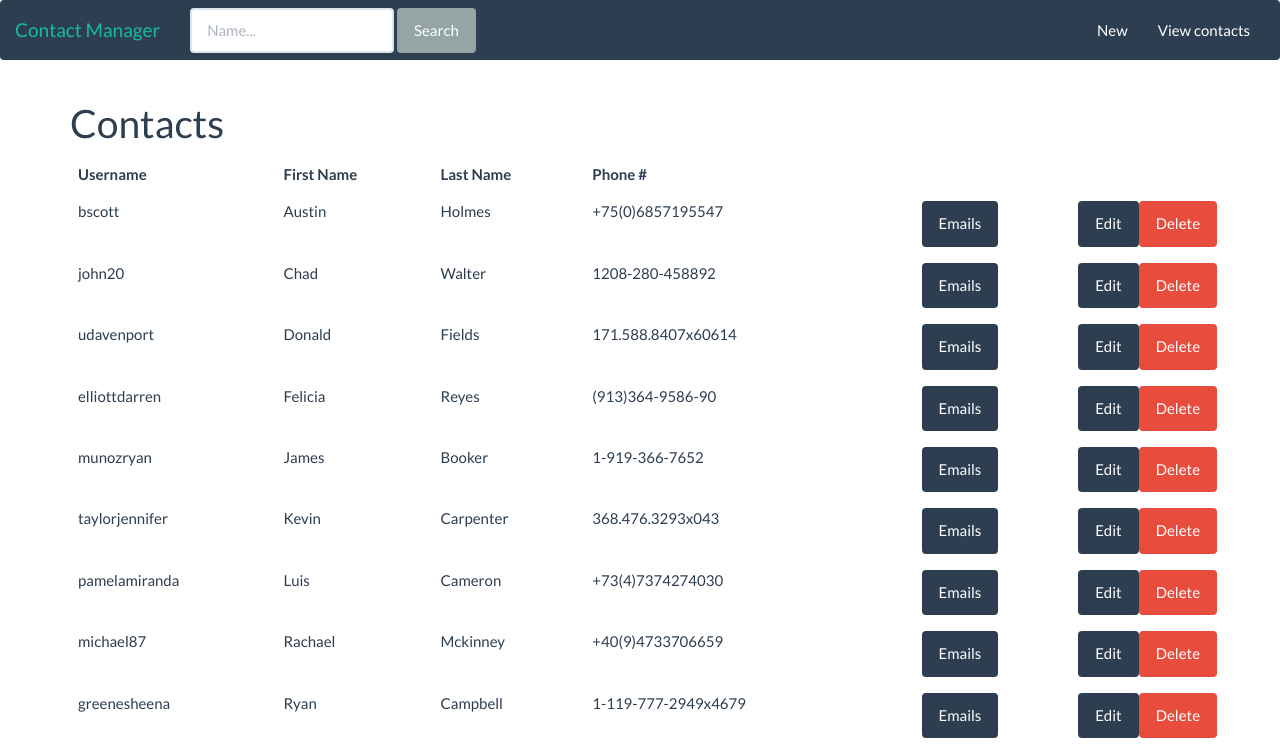
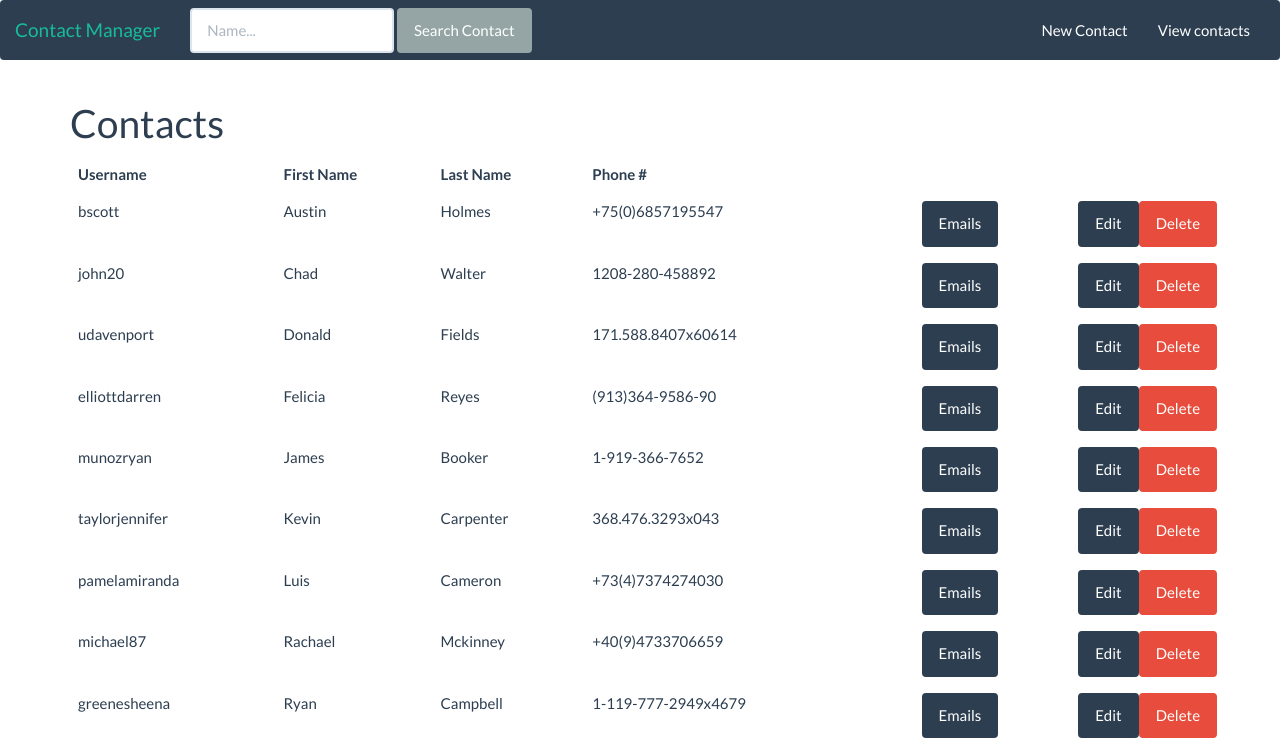
Before and after one commit to Hassan6678/Contacts_list, a Flask app: page /contacts in a window 1280 px wide. Shown: the top 745 px of the page. Run offline with Flask 2, Linux system fonts and the light colour scheme; data comes from the database, SQL or seed files in the repository; some libraries are stand-ins or nearby versions.

Commit message:
Button name change

```diff
--- a/templates/layouts/master.html
+++ b/templates/layouts/master.html
@@ -26,10 +26,10 @@
 			<div class="form-group">
 			  <input type="text" name="username" class="form-control" placeholder="Name...">
 			</div>
-			<button type="submit" class="btn btn-default">Search</button>
+			<button type="submit" class="btn btn-default">Search Contact</button>
 		  </form>
 		  <ul class="nav navbar-nav navbar-right">
-			  <li><a href="{{ url_for('new_contact') }}">New</a></li>
+			  <li><a href="{{ url_for('new_contact') }}">New Contact</a></li>
 			  <li><a href="{{ url_for('contacts') }}">View contacts</a></li>
 		  </ul>
 		</div>
```
